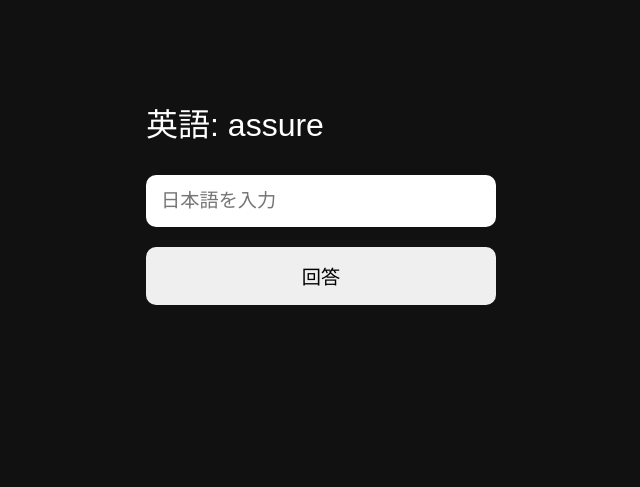
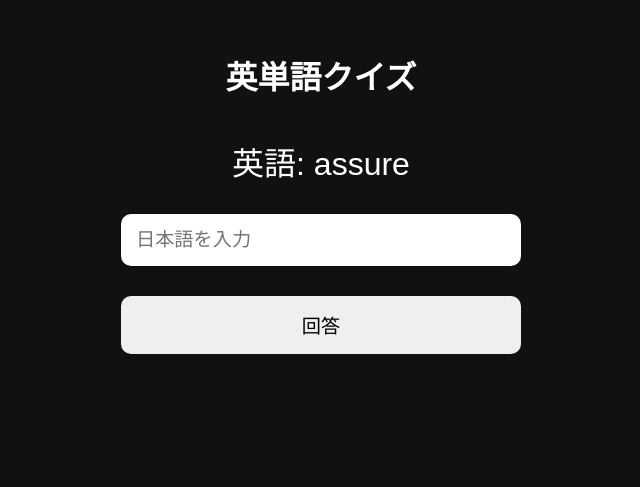
Before and after one commit to H-dack/E_lock, a plain HTML site: page index.html in a window 1280 px wide. Shown: the part 143-630 px from the top of the page, without its empty margins (319-959 px from the left). Drawn offline with Linux system fonts and the light colour scheme.

Commit message:
index.html を更新

```diff
--- a/index.html
+++ b/index.html
@@ -1,13 +1,19 @@
 <!DOCTYPE html>
-<html>
+<html lang="ja">
+
 <head>
   <meta charset="UTF-8">
+  <meta name="viewport" content="width=device-width, initial-scale=1.0">
+
   <title>英単語クイズロック</title>
+
   <style>
 
     body {
       margin: 0;
+
       font-family: sans-serif;
+
       background: #111;
       color: white;
 
@@ -31,11 +37,13 @@ h1 {
 
     #quiz {
       font-size: 2rem;
+
       margin-bottom: 30px;
     }
 
     input {
       width: 100%;
+
       padding: 15px;
 
       font-size: 1.2rem;
@@ -50,6 +58,7 @@ input {
 
     button {
       width: 100%;
+
       padding: 15px;
 
       font-size: 1.2rem;
@@ -58,30 +67,43 @@ button {
       border-radius: 10px;
 
       cursor: pointer;
+
+      margin-top: 10px;
     }
 
     #result {
       margin-top: 30px;
+
       font-size: 1.2rem;
-  min-height: 60px;
+
+      min-height: 80px;
     }
 
     #progress {
       margin-top: 20px;
+
       opacity: 0.8;
     }
 
   </style>
 </head>
+
 <body>
 
-<div id="app">
+  <div class="container">
+
+    <h1>英単語クイズ</h1>
 
     <div id="quiz"></div>
 
-  <input id="answer" placeholder="日本語を入力">
+    <input
+      id="answer"
+      placeholder="日本語を入力"
+    >
 
-  <button onclick="check()">回答</button>
+    <button onclick="check()">
+      回答
+    </button>
 
     <p id="result"></p>
 
@@ -94,4 +116,5 @@ button {
   <script src="app.js"></script>
 
 </body>
+
 </html>
```
Lines whose indentation alone changed are shown as unchanged.
